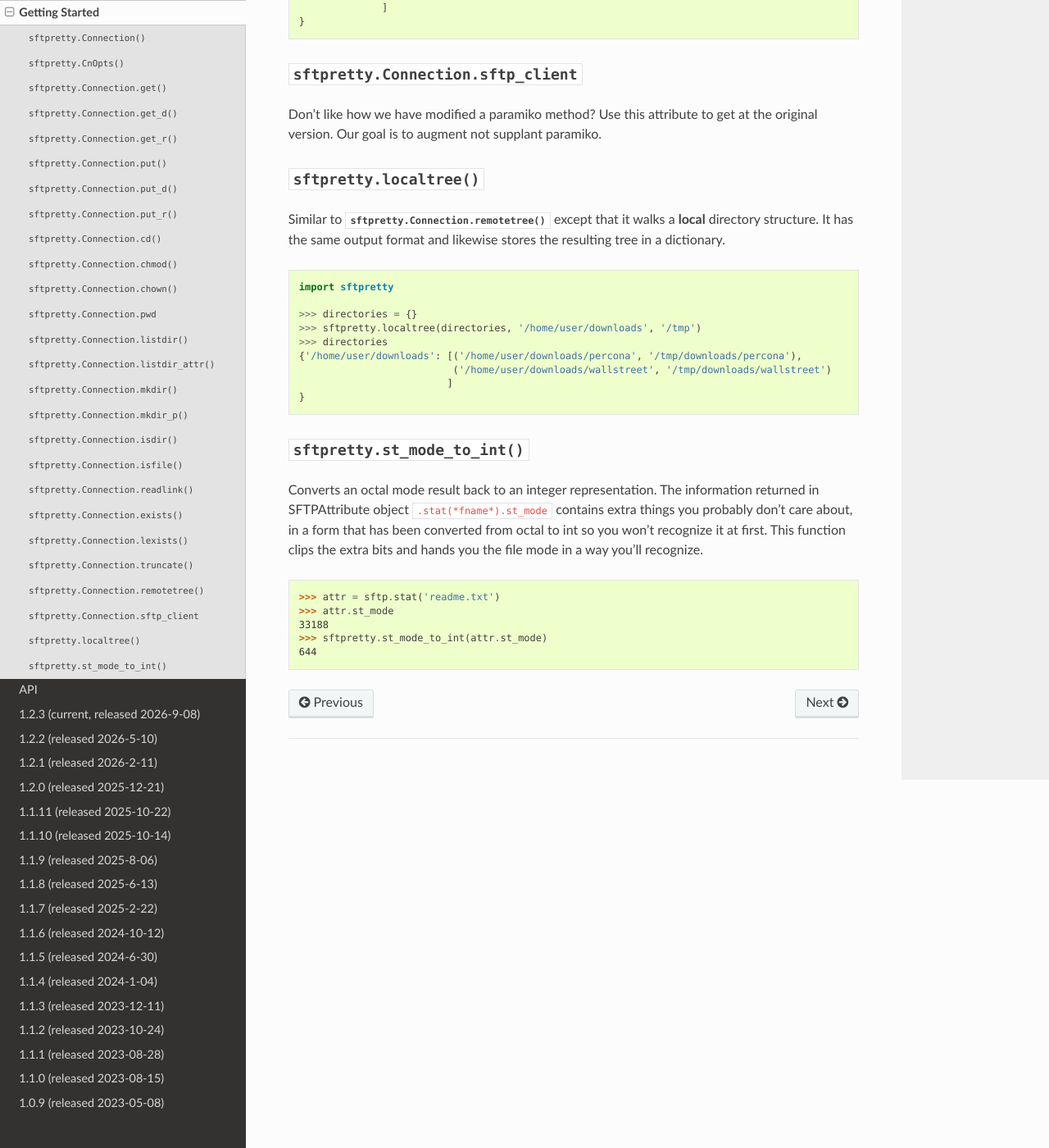
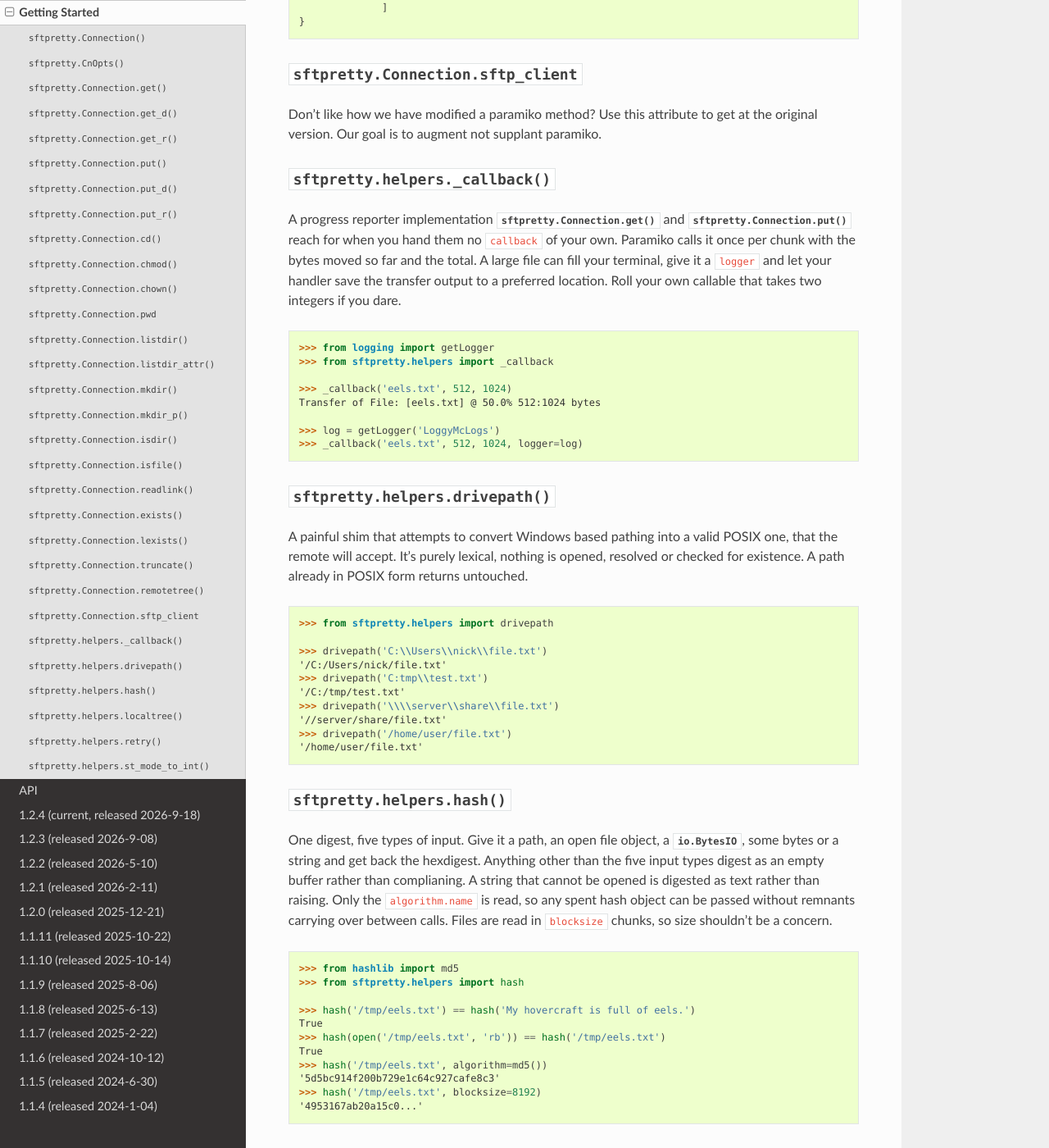
Before and after one commit to byteskeptical/sftpretty, a Sphinx documentation site: the page built from docs/cookbook.rst, in a window 1280 px wide and 1400 px high, scrolled down 9782 px. Shown: the whole window at 82% size. Built offline with Sphinx 7.4.7 and the Read the Docs theme 3.1.0, drawn with Linux system fonts in a browser that asks for light colours; some of the changed text lies outside the part shown.

Commit message:
updating documentation for helper functions both in the doc cookbook and at the indivdual function, switch to hashing hostkeys as bytes for parity with OpenSSH, version bump

```diff
--- a/docs/conf.py
+++ b/docs/conf.py
@@ -54,9 +54,9 @@ copyright = u'2026, byteskeptical'
 # built documents.
 #
 # The short X.Y version.
-version = '1.2.3'
+version = '1.2.4'
 # The full version, including alpha/beta/rc tags.
-release = '1.2.3'
+release = '1.2.4'
 
 # The language for content autogenerated by Sphinx. Refer to documentation
 # for a list of supported languages.
--- a/docs/contributing.rst
+++ b/docs/contributing.rst
@@ -21,7 +21,7 @@ Code
 
         a. Setup CI testing for your fork. Currently testing is done on Github Actions but feel free to use the framework of your choosing.
         b. Testing features that concern chmod, chown on Windows is NOT supported. Testing compression has to be ran against a local compatible sshd and not the pytest-sftpserver plugin as it does NOT support this feature.
-        c. You will need to setup an ssh daemon on your local machine and create a user: copy the contents of id_sftpretty.pub to the newly created user's authorized_keys file -- Tests that can only be ran locally are skipped using the @skip_if_ci decorator so they don't fail when the test suite runs on the CI server.
+        c. You will need to setup an ssh daemon on your local machine and create a user. Copy the contents of id_sftpretty.pub to the newly created user's authorized_keys file. Tests that can only be ran locally are skipped using the @SKIP_IF_CI decorator so they don't fail when the test suite runs on the CI server.
 
     #. Ensure that your name is added to the end of the :doc:`authors` file using the format Name <email@domain.com> (url), where the (url) portion is optional.
     #. Submit a Pull Request to the project.
@@ -36,9 +36,9 @@ This section lists the priority that will be assigned to an issue:
     #. Developer Issues
     #. Issues that have a pull request with a test(s) displaying the issue and code change(s) that satisfies the test suite
     #. Issues that have a pull request with a test(s) displaying the issue
-    #. Naked pull requests - a code change request with no accompaning test
+    #. Naked pull requests. A code change request with no accompaning test
     #. An issue without a pull request with a test displaying the issue
-    #. Badly documented issue with no code or test - sftpretty is not an end-user tool, it is a developer tool and it is expected that issues will be submitted like a developer and not an end-user. Issues in the realm of "the internet is broken" will be marked as invalid with a comment pointing the submitter to this section.
+    #. Badly documented issue with no code or test. sftpretty is not an end-user tool, it is a developer tool and it is expected that issues will be submitted like a developer and not an end-user. Issues in the realm of "the internet is broken" will be marked as invalid with a comment pointing the submitter to this section.
 
 Testing
 -------
--- a/docs/cookbook.rst
+++ b/docs/cookbook.rst
@@ -532,37 +532,142 @@ Don't like how we have modified a paramiko method? Use this attribute to get
 at the original version. Our goal is to augment not supplant paramiko.
 
 
-:func:`sftpretty.localtree`
----------------------------
+:func:`sftpretty.helpers._callback`
+-----------------------------------
+A progress reporter implementation :meth:`sftpretty.Connection.get` and
+:meth:`sftpretty.Connection.put` reach for when you hand them no ``callback``
+of your own. Paramiko calls it once per chunk with the bytes moved so far and
+the total. A large file can fill your terminal, give it a ``logger`` and let
+your handler save the transfer output to a preferred location. Roll your own
+callable that takes two integers if you dare.
+
+.. code-block:: python
+
+    >>> from logging import getLogger
+    >>> from sftpretty.helpers import _callback
+
+    >>> _callback('eels.txt', 512, 1024)
+    Transfer of File: [eels.txt] @ 50.0% 512:1024 bytes
+
+    >>> log = getLogger('LoggyMcLogs')
+    >>> _callback('eels.txt', 512, 1024, logger=log)
+
+
+:func:`sftpretty.helpers.drivepath`
+-----------------------------------
+A painful shim that attempts to convert Windows based pathing into a valid
+POSIX one, that the remote will accept. It's purely lexical, nothing is opened,
+resolved or checked for existence. A path already in POSIX form returns
+untouched.
+
+.. code-block:: python
+
+    >>> from sftpretty.helpers import drivepath
+
+    >>> drivepath('C:\\Users\\nick\\file.txt')
+    '/C:/Users/nick/file.txt'
+    >>> drivepath('C:tmp\\test.txt')
+    '/C:/tmp/test.txt'
+    >>> drivepath('\\\\server\\share\\file.txt')
+    '//server/share/file.txt'
+    >>> drivepath('/home/user/file.txt')
+    '/home/user/file.txt'
+
+
+:func:`sftpretty.helpers.hash`
+------------------------------
+
+One digest, five types of input. Give it a path, an open file object, a
+:class:`io.BytesIO`, some bytes or a string and get back the hexdigest. Anything
+other than the five input types digest as an empty buffer rather than
+complianing. A string that cannot be opened is digested as text rather than
+raising. Only the ``algorithm.name`` is read, so any spent hash object can be
+passed without remnants carrying over between calls. Files are read in
+``blocksize`` chunks, so size shouldn't be a concern.
+
+.. code-block:: python
+
+    >>> from hashlib import md5
+    >>> from sftpretty.helpers import hash
+
+    >>> hash('/tmp/eels.txt') == hash('My hovercraft is full of eels.')
+    True
+    >>> hash(open('/tmp/eels.txt', 'rb')) == hash('/tmp/eels.txt')
+    True
+    >>> hash('/tmp/eels.txt', algorithm=md5())
+    '5d5bc914f200b729e1c64c927cafe8c3'
+    >>> hash('/tmp/eels.txt', blocksize=8192)
+    '4953167ab20a15c0...'
+
+
+:func:`sftpretty.helpers.localtree`
+-----------------------------------
 Similar to :meth:`sftpretty.Connection.remotetree` except that it walks a
 **local** directory structure. It has the same output format and likewise
-stores the resulting tree in a dictionary.
+stores the resulting tree in a dictionary. Each sub-directory is paired with
+its own finished path. This is the parent :meth:`sftpretty.Connection.put_d`
+appends a directory name to. Links are followed once per target, so a directory
+pointing back at one of its own parents is mapped rather than chased.
 
 .. code-block:: python
 
     import sftpretty
 
     >>> directories = {}
-    >>> sftpretty.localtree(directories, '/home/user/downloads', '/tmp')
+    >>> sftpretty.helpers.localtree(directories, '/home/user/downloads', '/tmp')
     >>> directories
-    {'/home/user/downloads': [('/home/user/downloads/percona', '/tmp/downloads/percona'),
-                              ('/home/user/downloads/wallstreet', '/tmp/downloads/wallstreet')
-                             ]
+    {'/home/user/downloads': [('/home/user/downloads/percona', '/tmp/downloads'),
+                              ('/home/user/downloads/wallstreet', '/tmp/downloads')
+                             ],
+     '/home/user/downloads/wallstreet': [('/home/user/downloads/wallstreet/bets',
+                                          '/tmp/downloads/wallstreet')
+                                        ]
     }
 
 
-:func:`sftpretty.st_mode_to_int`
---------------------------------
-Converts an octal mode result back to an integer representation. The information
-returned in SFTPAttribute object ``.stat(*fname*).st_mode`` contains extra
-things you probably don't care about, in a form that has been converted from
-octal to int so you won't recognize it at first. This function clips the extra
-bits and hands you the file mode in a way you'll recognize.
+:func:`sftpretty.helpers.retry`
+-------------------------------
+For the stubborn programmer in all of us. Calls sometimes fail for no good
+reason and work on subsequent attempts. Name the exceptions worth another
+attempt and wait ``delay`` seconds, multiplied by ``backoff``, then try again.
+Specify a *type* to catch that whole family or an *instance* to catch exactly
+one error while letting it siblings through. So ``IOError(errno.ECOMM)`` will
+sit out a comms failure while a missing file still fails. Set ``silent`` to not
+hear about it or ``logger`` to send the whole song and dance somewhere useful.
+A value of 0 or None for ``tries`` returns your function undecorated. Its count
+refers to total attempts rather than retries, so ``tries=3`` calls three times
+at most.
+
+.. code-block:: python
+
+    >>> from sftpretty.helpers import retry
+
+    >>> @retry(TimeoutError, tries=3, delay=1, backoff=2)
+    ... def flaky():
+    ...     return connection.read()
+
+    >>> flaky()
+    Retry (3/3):
+    connection reset
+    Retrying in 1 second(s)...
+    Retry (2/3):
+    connection reset
+    Retrying in 2 second(s)...
+    'connected'
+
+
+:func:`sftpretty.helpers.st_mode_to_int`
+----------------------------------------
+Converts an octal mode result back to an integer representation. The
+information returned in SFTPAttribute object ``.stat(*fname*).st_mode``
+contains extra things you probably don't care about, in a form that has been
+converted from octal to int so you won't recognize it at first. This function
+clips the extra bits and hands you the file mode in a way you'll recognize.
 
 .. code-block:: python
 
     >>> attr = sftp.stat('readme.txt')
     >>> attr.st_mode
     33188
-    >>> sftpretty.st_mode_to_int(attr.st_mode)
+    >>> sftpretty.helpers.st_mode_to_int(attr.st_mode)
     644
--- a/pyproject.toml
+++ b/pyproject.toml
@@ -48,7 +48,7 @@ keywords = [
 name = 'sftpretty'
 readme = 'README.rst'
 requires-python = '>=3.6'
-version = '1.2.3'
+version = '1.2.4'
 
 [project.scripts]
 sftpretty = 'sftpretty:Connection'
--- a/sftpretty/__init__.py
+++ b/sftpretty/__init__.py
@@ -495,7 +495,7 @@ class Connection(object):
 
             if self._transport.is_active():
                 remote_hostkey = self._transport.get_remote_server_key()
-                remote_fingerprint = hash(remote_hostkey)
+                remote_fingerprint = hash(remote_hostkey.asbytes())
                 log.info((f'[{host}] Host Key: \n\t'
                           f'Name: {remote_hostkey.get_name()}\n\t'
                           f'Fingerprint: {remote_fingerprint}\n\t'
@@ -508,7 +508,7 @@ class Connection(object):
                         knownhost_name = host
                     log.debug(f'Hostkey Name: {knownhost_name}')
                     user_hostkey = self._cnopts.get_hostkey(knownhost_name)
-                    user_fingerprint = hash(user_hostkey)
+                    user_fingerprint = hash(user_hostkey.asbytes())
                     log.info(f'Known Fingerprint: {user_fingerprint}')
                     if user_fingerprint != remote_fingerprint:
                         raise HostKeysException((f'{host} key verification: '
```
Also changed, not shown: docs/changes.rst (+6 -1 lines), 2 other files.
